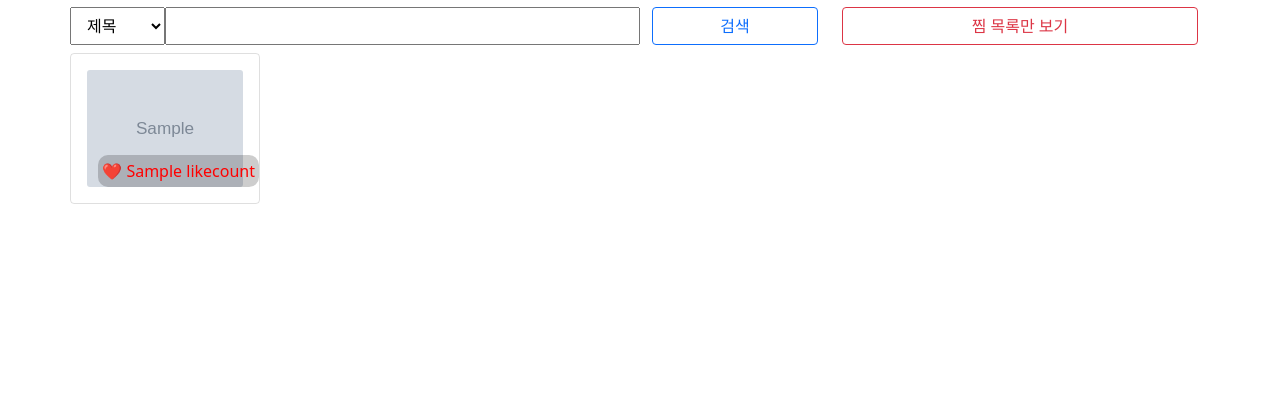
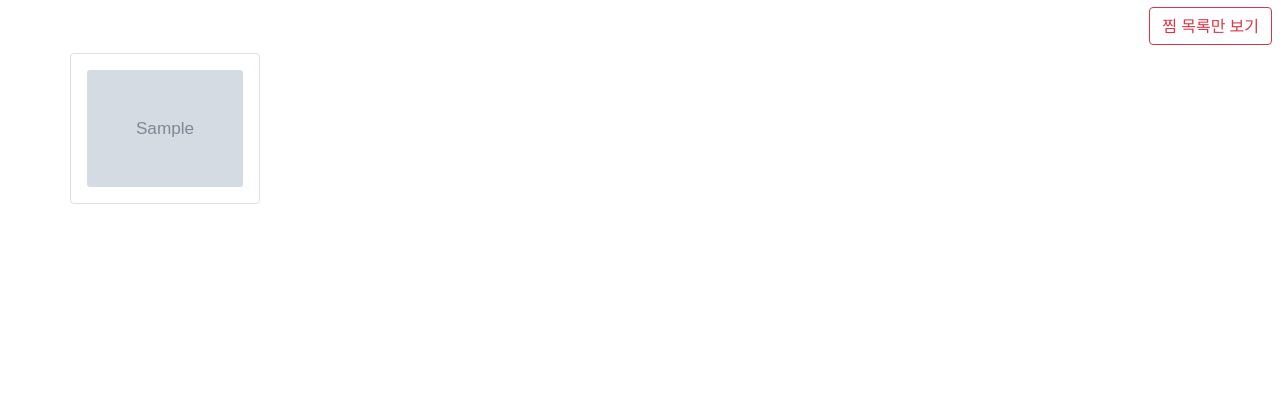
Before and after one commit to BGHyeon/classB_team10_JJIM_SICAL, a Flask app: template templates/index.html in a window 1280 px wide. Shown: the part 401-800 px from the top of the page. Run offline with Flask 2, Linux system fonts and the light colour scheme; the template is opened without the code that fills it: most values are stand-ins (such as "Sample title", 1, 10 or a date in 2020); grey boxes marked "Sample" are stand-in pictures.

Commit message:
no message

```diff
--- a/templates/index.html
+++ b/templates/index.html
@@ -12,7 +12,6 @@
     <script src="https://cdn.jsdelivr.net/npm/bootstrap@5.0.2/dist/js/bootstrap.bundle.min.js"
             integrity="sha384-MrcW6ZMFYlzcLA8Nl+NtUVF0sA7MsXsP1UyJoMp4YLEuNSfAP+JcXn/tWtIaxVXM"
             crossorigin="anonymous"></script>
-    <script src="../static/script/index.js"></script>
     <script>
         function save_comment(id) {
             let commentval = $('#comment').val()
@@ -51,35 +50,11 @@
         .ds-img {
             opacity: 0;
         }
-        @keyframes rising {
-            0%{
-                opacity: 0;
-                transform: translateY(100px);
-                transform: scaleY(80%);
-            }
-            100%{
-                opacity: 1;
-                transform: translateY(0px);
-                transform: scaleY(100%);
-                height: inherit;
-            }
-        }
+
         .item:hover .ds-img {
             opacity: 1;
-            animation-name: rising ;
-            animation-duration: 1s;
+        }
 
-        }
-        .info-like{
-            position: absolute;
-            left: auto;
-            right: 0px;
-            bottom: 0px;
-            background-color: rgba(9, 9, 9, 0.2);
-            border-radius: 10px;
-            color: red;
-
-        }
         .ds-img {
             background-color: rgba(0, 0, 0, 0.66);
             color: white;
@@ -95,12 +70,6 @@
             height: 400px;
             background-size: contain;
             background-position: center;
-        }
-
-        .favorite_btn {
-            width: 100%;
-            height: 100%;
-
         }
 
         .logo-txt {
@@ -262,40 +231,22 @@
 <div class="logo">
     <p class="logo-txt">JJIMSICAL</p>
 </div>
-<div class="container">
-    <div class="row pt-2 pb-2">
-
-        <select class="col-1" name="categorys" id="category-selection" onchange="onChangeCategory()">
-            <option value="0">제목</option>
-            <option value="1">날짜</option>
-            <option value="2">장소</option>
-        </select>
-        <input type="text" onchange="searchMusical()" class="col-5" id="search-input">
-        <div class="col-2">
-            <button class="favorite_btn btn btn-outline-primary" onclick="searchMusical()">검색
-            </button>
-        </div>
-        <div class="col-4">
-            <button class="favorite_btn btn btn-outline-danger" onclick="toggleFavoriteList()" id="favorite_btn">찜 목록만
-                보기
-            </button>
-        </div>
-    </div>
+<div class="d-flex flex-row-reverse p-2">
+    <button class="favorite_btn btn btn-outline-danger" onclick="toggleFavoriteList()" id="favorite_btn">찜 목록만 보기</button>
 </div>
 <div class="container">
     <div class="row overflow-hidden" style="height: auto" id="item-box">
         {% for i in data %}
-            <div class="col-md-2 card p-3 item" onclick="getMusicalInfo(this.id)" id="{{ i['id'] }}">
+        <div class="col-md-2 card p-3 item" onclick="getMusicalInfo(this.id)" id="{{i['id']}}">
 
-                <img src="{{ i['poster'] }}" style="object-fit: fill" class="card-img"/>
-                <p class="info-like p-1">❤️ {{ i['likecount'] }}</p>
-                <div class="ds-img card-img-overlay">
-                    <h5 class="card-title pf-tit">{{ i['name'] }}</h5>
-                    <p class="card-text pf-date">{{ i['date'] }}</p>
-                    <p class="card-text pf-location">{{ i['location'] }}</p>
-                </div>
+            <img src="{{i['poster']}}" style="object-fit: fill" class="card-img"/>
+            <div class="ds-img card-img-overlay">
+                <h5 class="card-title">{{i['name']}}</h5>
+                <p class="card-text">{{i['date']}}</p>
+                <p class="card-text">{{i['location']}}</p>
+            </div>
 
-            </div>
+        </div>
         {% endfor %}
     </div>
 </div>
@@ -382,6 +333,89 @@
     // document.querySelector("#jjimshow").addEventListener("click", jjimshow);
     // document.querySelector("#jjimmodal_clsbtn").addEventListener("click", jjimmodal_clsbtn);
 
+    function getMusicalInfo(id) {
+        $.ajax({
+            type: 'GET',
+            url: '/info/' + id,
+            success: function (response) {
+                console.log(response)
+                alert(response['name'] + '\n' + response['location'] + '\n' + response['date'] + '\n' + response['poster'])
+                $('#modal_title').text(response['name']);
+                $('#modal_period').text(response['date']);
+                $('#modal_loca').text(response['location']);
+                $('#modal_poster').attr('src', response['poster']);
+                $('#favorite-btn').attr('title',response['id']);
+                show()
+            }
+        })
+    }
+
+    function refreshFavoirteList() {
+        $.ajax({
+            type: 'GET',
+            url: '/userinfo',
+            success: function (response) {
+                favoritelist = response['favorite']
+                console.log(response)
+                let performs = document.getElementById('item-box').children
+                for (var i = 0; i < performs.length; i++) {
+                    element = performs[i]
+                    performid = element.getAttribute('id');
+                    if (favoritelist.includes(performid)) {
+                        element.style.display = '';
+                    } else {
+                        element.style.display = 'none';
+                    }
+                }
+            }
+        })
+    }
+
+        function toggleFavoriteList() {
+        $.ajax({
+            type: 'GET',
+            url: '/userinfo',
+            success: function (response) {
+                favoritelist = response['favorite']
+                button = $('#favorite_btn');
+
+                let performs = document.getElementById('item-box').children
+                for(var i = 0 ; i < performs.length;i++){
+                    element = performs[i]
+                    performid = element.getAttribute('id');
+                    if (favoritelist.includes(performid)) {
+                        element.style.display = '';
+                    } else {
+                        if(button.text()=='찜 목록만 보기')
+                            element.style.display = 'none';
+                        else
+                            element.style.display='';
+                    }
+                }
+                if (button.text() == '찜 목록만 보기') {
+                    button.text('전체 보기')
+                } else {
+                    button.text('찜 목록만 보기')
+                }
+            }
+        })
+    }
+
+
+    function toggleFavorite(id) {
+        $.ajax({
+            type:'PATCH',
+            url:'/add/favorite/'+id,
+            success:function (response){
+                alert(response['msg'])
+                 button = $('#favorite_btn');
+                if (button.text() == '전체 보기') {
+                    refreshFavoirteList();
+                }
+            }
+        })
+
+    }
 </script>
 </body>
 </html>
```
